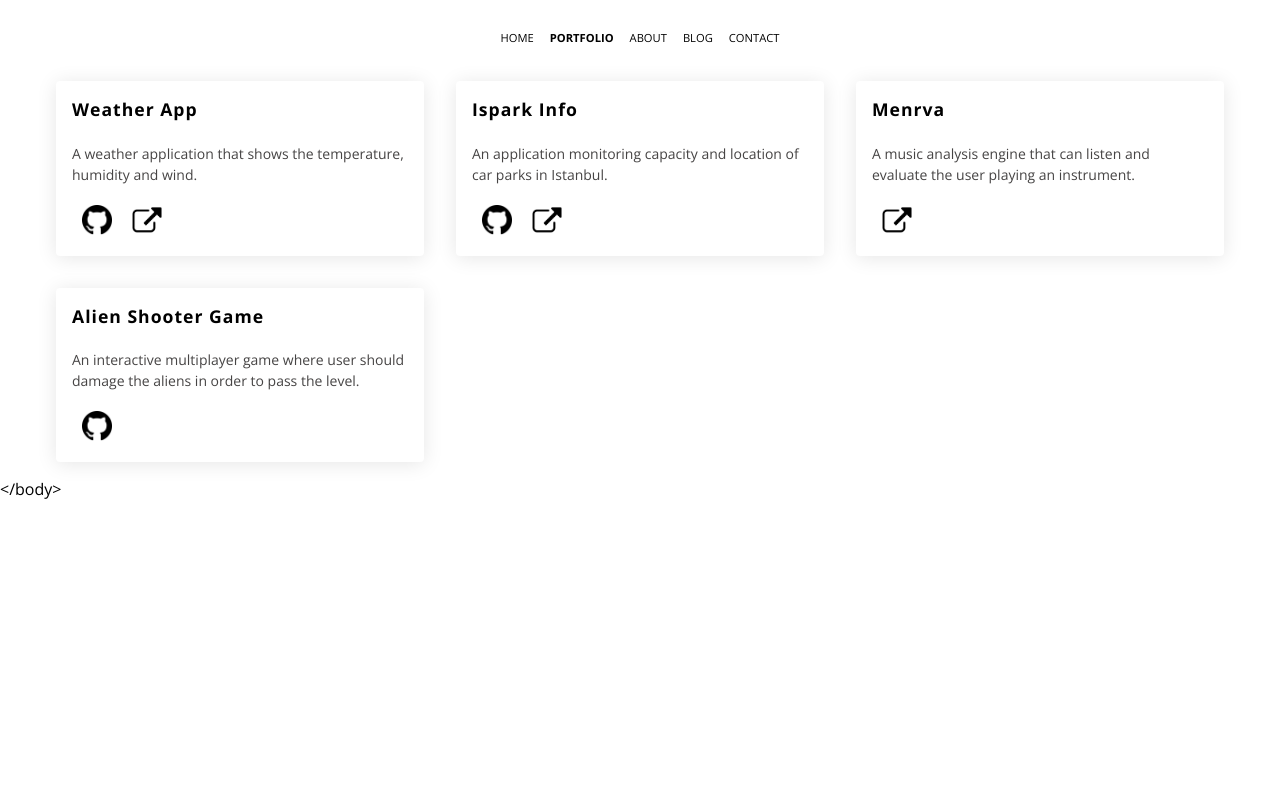
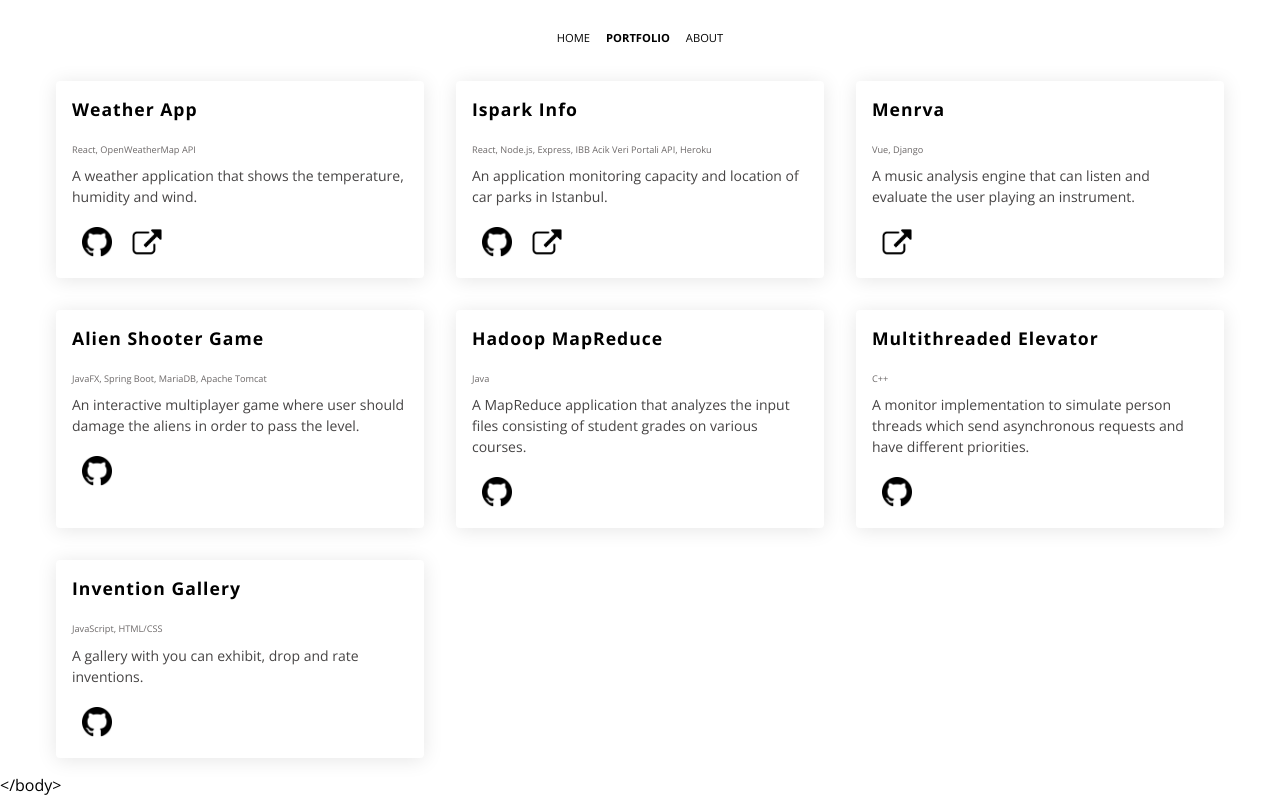
Before and after one commit to ilkyazar/ilkyazar.github.io, a React (Create React App) app: page /portfolio in a window 1280 px wide. Built offline with nearby package versions, Linux system fonts and the light colour scheme.

Commit message:
add tags to portfolio

```diff
--- a/src/components/nav-bar/NavigationBar.js
+++ b/src/components/nav-bar/NavigationBar.js
@@ -30,12 +30,7 @@ export default function NavBar() {
                         <li>
                         <NavLink to="/about" exact activeClassName="active">About</NavLink>
                         </li>
-                        <li>
-                        <NavLink to="/blog" exact activeClassName="active">Blog</NavLink>
-                        </li>
-                        <li>
-                        <NavLink to="/contact" exact activeClassName="active">Contact</NavLink>
-                        </li>
+
                     </ul>
                 </nav>
 
--- a/src/components/portfolio/Portfolio.css
+++ b/src/components/portfolio/Portfolio.css
@@ -45,7 +45,7 @@
 }
 
 .card-body:hover {
-    transform: scale(1.1);
+    box-shadow: 0 2px 20px rgba(0, 0, 0, 0.9);
 }
 
 .card-body h4 {
@@ -63,6 +63,13 @@
     color: rgb(70, 68, 68);
 }
 
+.card-body h6 {
+    font-weight: 300;
+    font-size: 0.575rem;
+    color: rgb(109, 105, 105);
+    margin-bottom: 1em;
+}
+
 .links a img {
     width: 30px;
     height: 30px;
--- a/src/components/portfolio/Portfolio.js
+++ b/src/components/portfolio/Portfolio.js
@@ -14,6 +14,7 @@ var Portfolio = function () {
                         Weather App
                         </h4>
                         <br/>
+                        <h6>React, OpenWeatherMap API</h6>
                         <p>
                         A weather application that shows the temperature, humidity and wind.
                         </p>
@@ -28,8 +29,10 @@ var Portfolio = function () {
 
                 <li className="card">
                     <div className="card-body">
-                        <h4>Ispark Info</h4>
+                        <h4>Ispark Info
+                        </h4>
                         <br/>
+                        <h6>React, Node.js, Express, IBB Acik Veri Portali API, Heroku</h6>
                         <p>
                         An application monitoring capacity and location of car parks in Istanbul.
                         </p>
@@ -48,6 +51,7 @@ var Portfolio = function () {
                         Menrva
                         </h4>
                         <br/>
+                        <h6>Vue, Django</h6>
                         <p>
                         A music analysis engine that can listen and evaluate the user playing an instrument.
                         </p>
@@ -60,14 +64,64 @@ var Portfolio = function () {
 
                 <li className="card">
                     <div className="card-body">
-                        <h4>Alien Shooter Game</h4>
+                        <h4>Alien Shooter Game
+                        </h4>
+                        <br/>
+                        <h6>JavaFX, Spring Boot, MariaDB, Apache Tomcat</h6>
                         <p>
-                        <br/>
                         An interactive multiplayer game where user should damage the aliens in order to pass the level.
                         </p>
                         <div className="links">
                             <a href="https://github.com/ilkyazar/alien-shooter-game"
                             ><img src={GithubLogo} alt="github.com/ilkyazar/alien-shooter-game"></img></a>
+                        </div>
+                    </div>
+                </li>
+
+                <li className="card">
+                    <div className="card-body">
+                        <h4>Hadoop MapReduce
+                        </h4>
+                        <br/>
+                        <h6>Java</h6>
+                        <p>
+                        A MapReduce application that analyzes the input files consisting of student grades on various courses.
+                        </p>
+                        <div className="links">
+                            <a href="https://github.com/ilkyazar/hadoop-mapreduce"
+                            ><img src={GithubLogo} alt="github.com/ilkyazar/hadoop-mapreduce"></img></a>
+                        </div>
+                    </div>
+                </li>
+
+                <li className="card">
+                    <div className="card-body">
+                        <h4>Multithreaded Elevator
+                        </h4>
+                        <br/>
+                        <h6>C++</h6>
+                        <p>
+                        A monitor implementation to simulate person threads which send asynchronous requests and have different priorities.
+                        </p>
+                        <div className="links">
+                            <a href="https://github.com/ilkyazar/multithreaded-elevator"
+                            ><img src={GithubLogo} alt="github.com/ilkyazar/multithreaded-elevator"></img></a>
+                        </div>
+                    </div>
+                </li>
+
+                <li className="card">
+                    <div className="card-body">
+                        <h4>Invention Gallery
+                        </h4>
+                        <br/>
+                        <h6>JavaScript, HTML/CSS</h6>
+                        <p>
+                        A gallery with you can exhibit, drop and rate inventions.
+                        </p>
+                        <div className="links">
+                            <a href="https://github.com/ilkyazar/invention-gallery"
+                            ><img src={GithubLogo} alt="github.com/ilkyazar/invention-gallery"></img></a>
                         </div>
                     </div>
                 </li>
```
